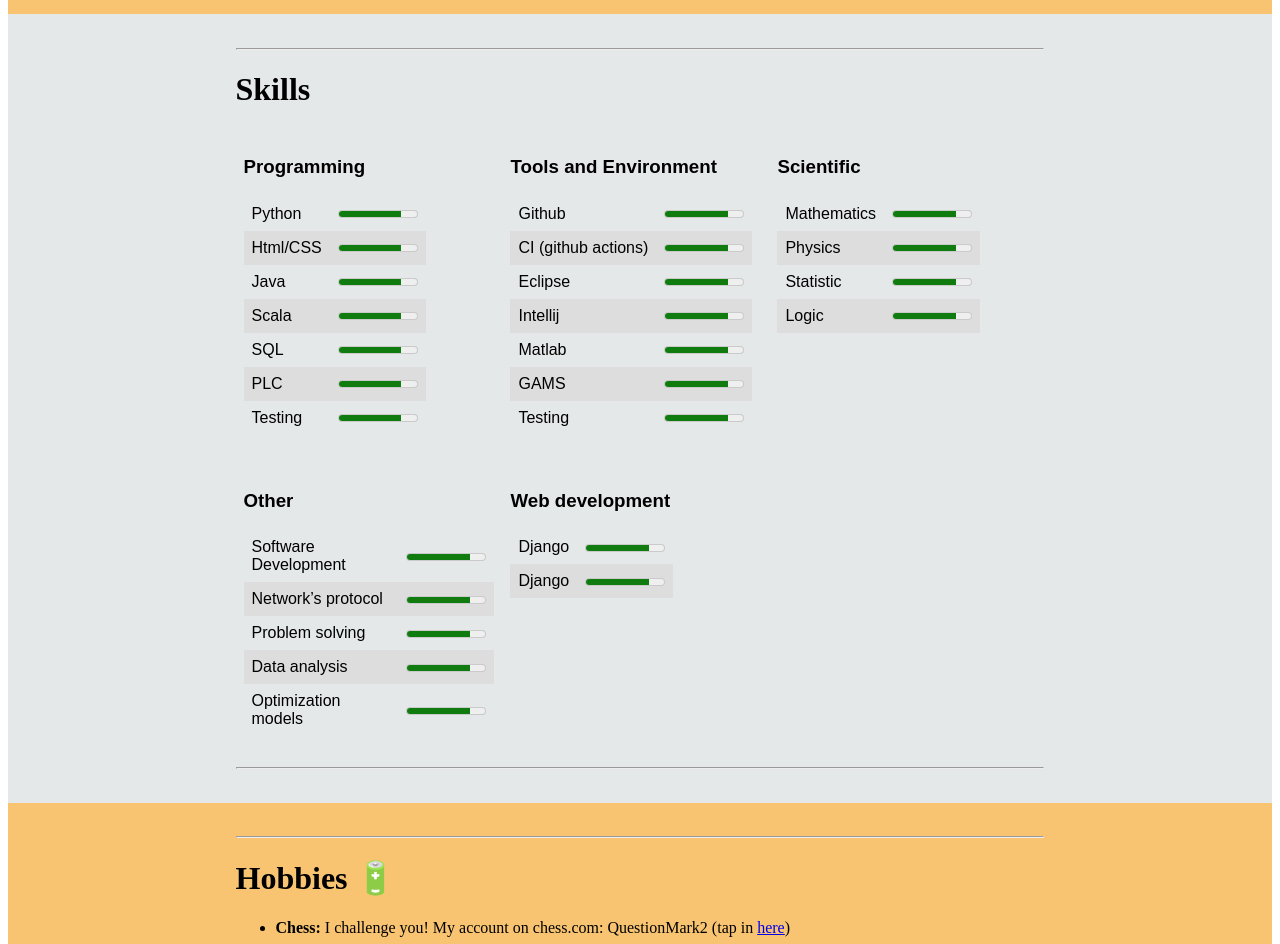
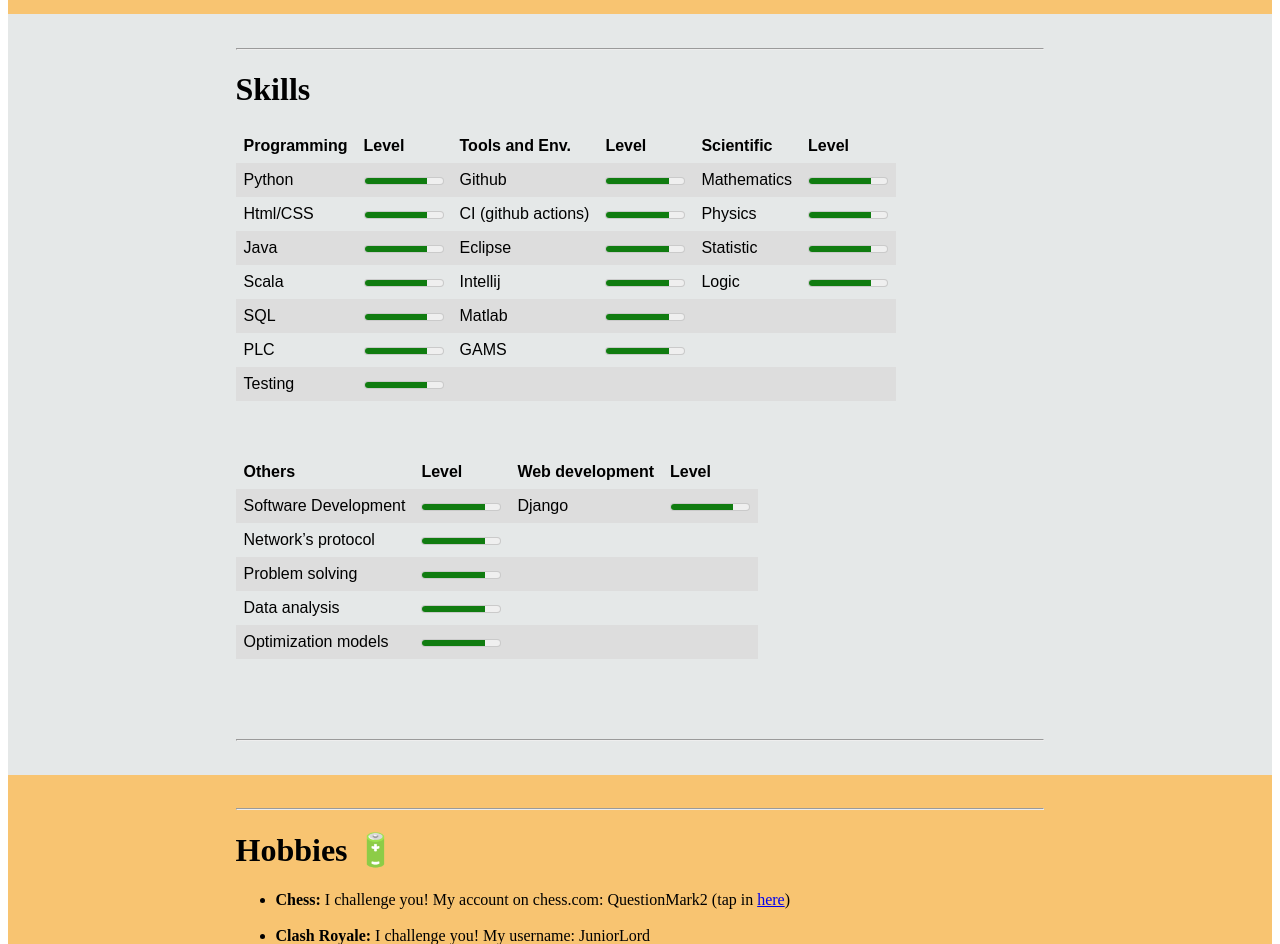
Before and after one commit to SudatiSimone/Personal_Portfolio, a plain HTML site: page index.html in a window 1280 px wide. Shown: the part 1680-2624 px from the top of the page. Drawn offline with Linux system fonts and the light colour scheme.

Commit message:
update skills

```diff
--- a/index.html
+++ b/index.html
@@ -113,273 +113,144 @@
 
 
 
-        <div>
-            <table id="tblOne" style="width:33%; float:left">
+        <table>
             <tr>
-                    <td><table>
-                        <h3>Programming</h3>
+                <th>Programming</th>
+                <th>Level</th>
+                <th>Tools and Env.</th>
+                <th>Level</th>
+                <th>Scientific</th>
+                <th>Level</th>
+            </tr>
             <tr>
                 <td>Python</td>
                 <td><label for="disk_c"></label>
                     <meter   id="disk_c" value="8" min="0" max="10">2 out of 10</meter></td>
+                <td>Github</td>
+                <td><label for="disk_c"></label>
+                    <meter   id="disk_c" value="8" min="0" max="10">2 out of 10</meter></td>
+                <td>Mathematics</td>
+                <td><label for="disk_c"></label>
+                    <meter   id="disk_c" value="8" min="0" max="10">2 out of 10</meter></td>
 
-                        </tr>
             <tr>
                 <td>Html/CSS</td>
                 <td><label for="disk_c"></label>
                     <meter   id="disk_c" value="8" min="0" max="10">2 out of 10</meter></td>
-
-
+                <td>CI (github actions)</td>
+                <td><label for="disk_c"></label>
+                    <meter   id="disk_c" value="8" min="0" max="10">2 out of 10</meter></td>
+                <td>Physics</td>
+                <td><label for="disk_c"></label>
+                    <meter   id="disk_c" value="8" min="0" max="10">2 out of 10</meter></td>
             </tr>
             <tr>
                 <td>Java</td>
                 <td><label for="disk_c"></label>
                     <meter   id="disk_c" value="8" min="0" max="10">2 out of 10</meter></td>
-
-
+                <td>Eclipse</td>
+                <td><label for="disk_c"></label>
+                    <meter   id="disk_c" value="8" min="0" max="10">2 out of 10</meter></td>
+                <td>Statistic</td>
+                <td><label for="disk_c"></label>
+                    <meter   id="disk_c" value="8" min="0" max="10">2 out of 10</meter></td>
             </tr>
             <tr>
                 <td>Scala</td>
                 <td><label for="disk_c"></label>
                     <meter   id="disk_c" value="8" min="0" max="10">2 out of 10</meter></td>
-
-
+                <td>Intellij</td>
+                <td><label for="disk_c"></label>
+                    <meter   id="disk_c" value="8" min="0" max="10">2 out of 10</meter></td>
+                <td>Logic</td>
+                <td><label for="disk_c"></label>
+                    <meter   id="disk_c" value="8" min="0" max="10">2 out of 10</meter></td>
             </tr>
             <tr>
                 <td>SQL</td>
                 <td><label for="disk_c"></label>
                     <meter   id="disk_c" value="8" min="0" max="10">2 out of 10</meter></td>
-
-
+                <td>Matlab</td>
+                <td><label for="disk_c"></label>
+                    <meter   id="disk_c" value="8" min="0" max="10">2 out of 10</meter></td>
+                <td></td>
+                <td></td>
             </tr>
             <tr>
                 <td>PLC</td>
                 <td><label for="disk_c"></label>
                     <meter   id="disk_c" value="8" min="0" max="10">2 out of 10</meter></td>
-
+                <td>GAMS</td>
+                <td><label for="disk_c"></label>
+                    <meter   id="disk_c" value="8" min="0" max="10">2 out of 10</meter></td>
+                <td></td>
+                <td></td>
             </tr>
-
             <tr>
                 <td>Testing</td>
                 <td><label for="disk_c"></label>
                     <meter   id="disk_c" value="8" min="0" max="10">2 out of 10</meter></td>
+                <td></td>
+                <td></td>
+                <td></td>
+                <td></td>
             </tr>
         </table>
+
+        <br>
         <br>
         <br>
         <br>
 
+
         <table>
-                            <h3>Other</h3>
+            <tr>
+                <th>Others</th>
+                <th>Level</th>
+                <th>Web development</th>
+                <th>Level</th>
+
+            </tr>
             <tr>
                 <td>Software Development</td>
                 <td><label for="disk_c"></label>
                     <meter   id="disk_c" value="8" min="0" max="10">2 out of 10</meter></td>
+                <td>Django</td>
+                <td><label for="disk_c"></label>
+                    <meter   id="disk_c" value="8" min="0" max="10">2 out of 10</meter></td>
 
-                            </tr>
+
             <tr>
                 <td>Network’s protocol</td>
                 <td><label for="disk_c"></label>
                     <meter   id="disk_c" value="8" min="0" max="10">2 out of 10</meter></td>
-
+                <td></td>
+                <td></td>
 
             </tr>
             <tr>
                 <td>Problem solving</td>
                 <td><label for="disk_c"></label>
                     <meter   id="disk_c" value="8" min="0" max="10">2 out of 10</meter></td>
-
-
+                <td></td>
+                <td></td>
             </tr>
             <tr>
                 <td>Data analysis</td>
                 <td><label for="disk_c"></label>
                     <meter   id="disk_c" value="8" min="0" max="10">2 out of 10</meter></td>
-
-
+                <td></td>
+                <td></td>
             </tr>
             <tr>
                 <td>Optimization models</td>
                 <td><label for="disk_c"></label>
                     <meter   id="disk_c" value="8" min="0" max="10">2 out of 10</meter></td>
-
-
-                            </tr>
-
-                        </table></td>
-                </tr>
-            </table>
-            <table id="tblTwo" style="width:33%; float:left">
-                <tr>
-                    <td><table>
-                        <h3>Tools and Environment</h3>
-                        <tr>
-                            <td>Github</td>
-                            <td><label for="disk_c"></label>
-                                <meter   id="disk_c" value="8" min="0" max="10">2 out of 10</meter></td>
-
-                        </tr>
-                        <tr>
-                            <td>CI (github actions)</td>
-                            <td><label for="disk_c"></label>
-                                <meter   id="disk_c" value="8" min="0" max="10">2 out of 10</meter></td>
-
-
-                        </tr>
-                        <tr>
-                            <td>Eclipse</td>
-                            <td><label for="disk_c"></label>
-                                <meter   id="disk_c" value="8" min="0" max="10">2 out of 10</meter></td>
-
-
-                        </tr>
-                        <tr>
-                            <td>Intellij</td>
-                            <td><label for="disk_c"></label>
-                                <meter   id="disk_c" value="8" min="0" max="10">2 out of 10</meter></td>
-
-
-                        </tr>
-                        <tr>
-                            <td>Matlab</td>
-                            <td><label for="disk_c"></label>
-                                <meter   id="disk_c" value="8" min="0" max="10">2 out of 10</meter></td>
-
-
-                        </tr>
-                        <tr>
-                            <td>GAMS</td>
-                            <td><label for="disk_c"></label>
-                                <meter   id="disk_c" value="8" min="0" max="10">2 out of 10</meter></td>
-
-                        </tr>
-
-                        <tr>
-                            <td>Testing</td>
-                            <td><label for="disk_c"></label>
-                                <meter   id="disk_c" value="8" min="0" max="10">2 out of 10</meter></td>
-                        </tr>
-                    </table>
-                        <br>
-                        <br>
-                        <br>
-                        <table>
-                            <h3>Web development</h3>
-                            <tr>
-                                <td>Django</td>
-                                <td><label for="disk_c"></label>
-                                    <meter   id="disk_c" value="8" min="0" max="10">2 out of 10</meter></td>
-
-                            </tr>
-                            <tr>
-                                <td>Django</td>
-                                <td><label for="disk_c"></label>
-                                    <meter   id="disk_c" value="8" min="0" max="10">2 out of 10</meter></td>
-
-
+                <td></td>
+                <td></td>
             </tr>
 
         </table>
-                    </td>
-
-                </tr>
-            </table>
-            <table id="tblThree" style="width:33%; float:left">
-                <tr>
-                    <td><table>
-                        <h3>Scientific</h3>
-                        <tr>
-                            <td>Mathematics</td>
-                            <td><label for="disk_c"></label>
-                                <meter   id="disk_c" value="8" min="0" max="10">2 out of 10</meter></td>
-
-                        </tr>
-                        <tr>
-                            <td>Physics</td>
-                            <td><label for="disk_c"></label>
-                                <meter   id="disk_c" value="8" min="0" max="10">2 out of 10</meter></td>
-
-
-                        </tr>
-                        <tr>
-                            <td>Statistic</td>
-                            <td><label for="disk_c"></label>
-                                <meter   id="disk_c" value="8" min="0" max="10">2 out of 10</meter></td>
-
-
-                        </tr>
-                        <tr>
-                            <td>Logic</td>
-                            <td><label for="disk_c"></label>
-                                <meter   id="disk_c" value="8" min="0" max="10">2 out of 10</meter></td>
-
-
-                        </tr>
-
-                    </table>
-
-                    </td>
-
-
-
-                </tr>
-            </table>
-        </div>
-
-
-
-
-
-
-
-
-
-
-
-
-
-
-
-
-
-
-
-
-
-
-
-
-
-        <br>
-        <br>
-        <br>
-        <br>
-        <br>
-        <br>
-        <br>
-        <br>
-        <br>
-        <br>
-        <br>
-        <br>
-        <br>
-        <br>
-        <br>
-        <br>
-        <br>
-        <br>
-        <br>
-        <br>
-        <br>
-        <br>
-        <br>
-        <br>
-        <br>
-        <br>
-        <br>
-        <br>
-        <br>
-        <br>
     <br>
     <br>
     <br>
```
Lines whose indentation alone changed are shown as unchanged.
